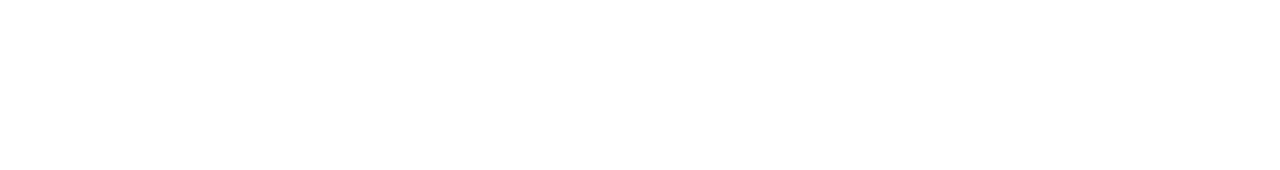
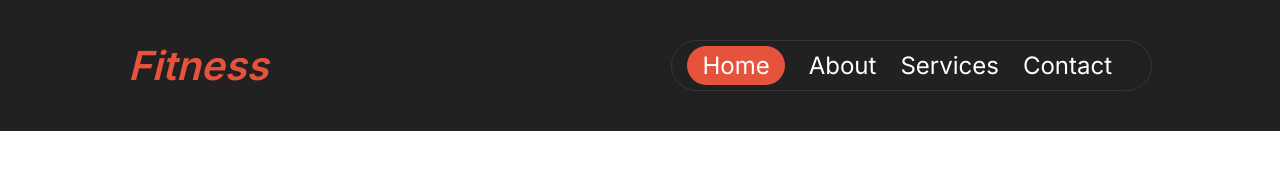
Before and after one commit to jubayerahmmad/ph-A2, a plain HTML site: page index.html in a window 1280 px wide. Drawn offline with Linux system fonts and the light colour scheme.

Commit message:
navbar section done

```diff
--- a/index.html
+++ b/index.html
@@ -1,16 +1,33 @@
 <!DOCTYPE html>
 <html lang="en">
-<head>
-    <meta charset="UTF-8">
-    <meta name="viewport" content="width=device-width, initial-scale=1.0">
+  <head>
+    <meta charset="UTF-8" />
+    <meta name="viewport" content="width=device-width, initial-scale=1.0" />
     <title>Fitness</title>
-    <link rel="stylesheet" href="styles.css">
-</head>
-<body>
-    <header></header>
+    <link rel="stylesheet" href="styles.css" />
+    <script
+      src="https://kit.fontawesome.com/945603a62f.js"
+      crossorigin="anonymous"
+    ></script>
+  </head>
+  <body>
+    <header>
+      <nav class="navbar display-flex">
+        <h2><i>Fitness</i></h2>
+        <ul class="nav-options display-flex">
+          <li><a class="home" href="#">Home</a></li>
+          <li><a href="#">About</a></li>
+          <li><a href="#">Services</a></li>
+          <li><a href="#">Contact</a></li>
+        </ul>
+        <div class="menu">
+          <i class="fa-solid fa-bars"></i>
+        </div>
+      </nav>
+    </header>
 
     <main></main>
 
     <footer></footer>
-</body>
+  </body>
 </html>
--- a/styles.css
+++ b/styles.css
@@ -1,12 +1,101 @@
-@import url('https://fonts.googleapis.com/css2?family=Inter:wght@100..900&display=swap');
+@import url("https://fonts.googleapis.com/css2?family=Inter:wght@100..900&display=swap");
 
-@import url('https://fonts.googleapis.com/css2?family=Inter:wght@100..900&family=Kaushan+Script&display=swap');
+@import url("https://fonts.googleapis.com/css2?family=Inter:wght@100..900&family=Kaushan+Script&display=swap");
 
-*{
-    margin: 0;
-    padding: 0;
-    box-sizing: border-box;
-    font-family: 'Inter', sans-serif;
+/* shared styles  */
+* {
+  margin: 0;
+  padding: 0;
+  box-sizing: border-box;
+  font-family: "Inter", sans-serif;
+}
+
+.display-flex {
+  display: flex;
 }
 
 /* font-family: "Kaushan Script", cursive; */
+
+/* header styels  */
+/* nav styles  */
+
+header {
+  background-color: #212121;
+}
+
+.navbar {
+  padding: 10px;
+  justify-content: space-between;
+  max-width: 80%;
+  margin: 0 auto;
+  padding: 40px 0;
+  align-items: center;
+}
+nav h2 {
+  color: rgb(230, 83, 60);
+  font-weight: 600;
+  font-size: 40px;
+}
+
+nav ul {
+  list-style: none;
+}
+.nav-options{
+    border: 1px solid rgba(255, 255, 255, 0.089);
+    padding: 10px 15px;
+    text-align: center;
+    border-radius: 45px;
+}
+.home{
+  background-color: rgb(230, 83, 60);
+  border-radius: 45px;
+  padding: 5px 15px;
+}
+.home:hover{
+  background-color: rgb(255, 255, 255, 0.1);
+  color: rgb(230, 83, 60);
+  cursor: pointer;
+}
+nav ul li a {
+  text-decoration: none;
+  font-size: 1.5rem;
+  margin-right: 24px;
+  color: #ffffff;
+}
+
+nav ul li a:hover{
+  background-color: rgb(230, 83, 60);
+  border-radius: 45px;
+  padding: 5px 15px;
+}
+.menu{
+  display: none;
+}
+
+
+
+
+
+
+
+
+
+
+
+
+
+/* mobile responsive  */
+
+@media screen and (max-width: 576px) {
+  .navbar{
+    padding: 15px 0;
+  }
+  .nav-options{
+    display: none;
+  }
+  .menu{
+    display: block;
+    color: white;
+   font-size: 30px;
+  }
+}
```
